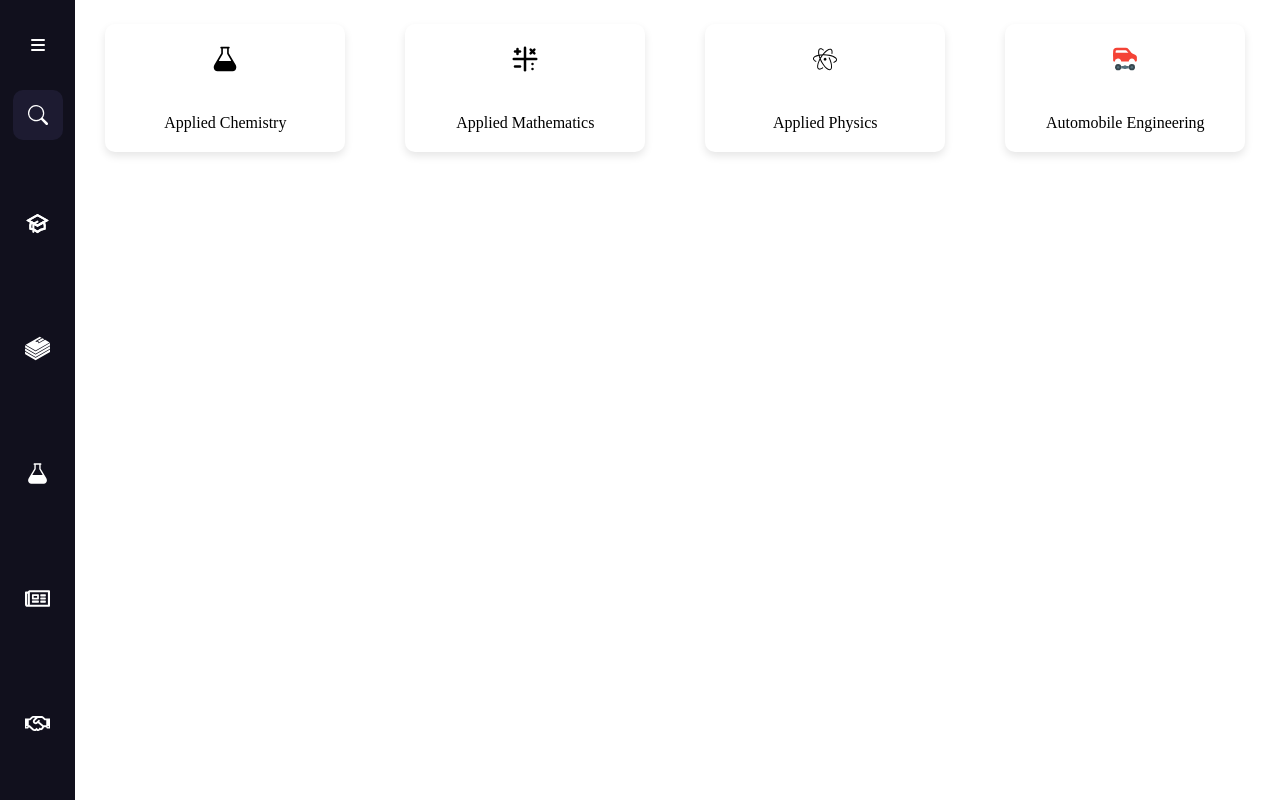
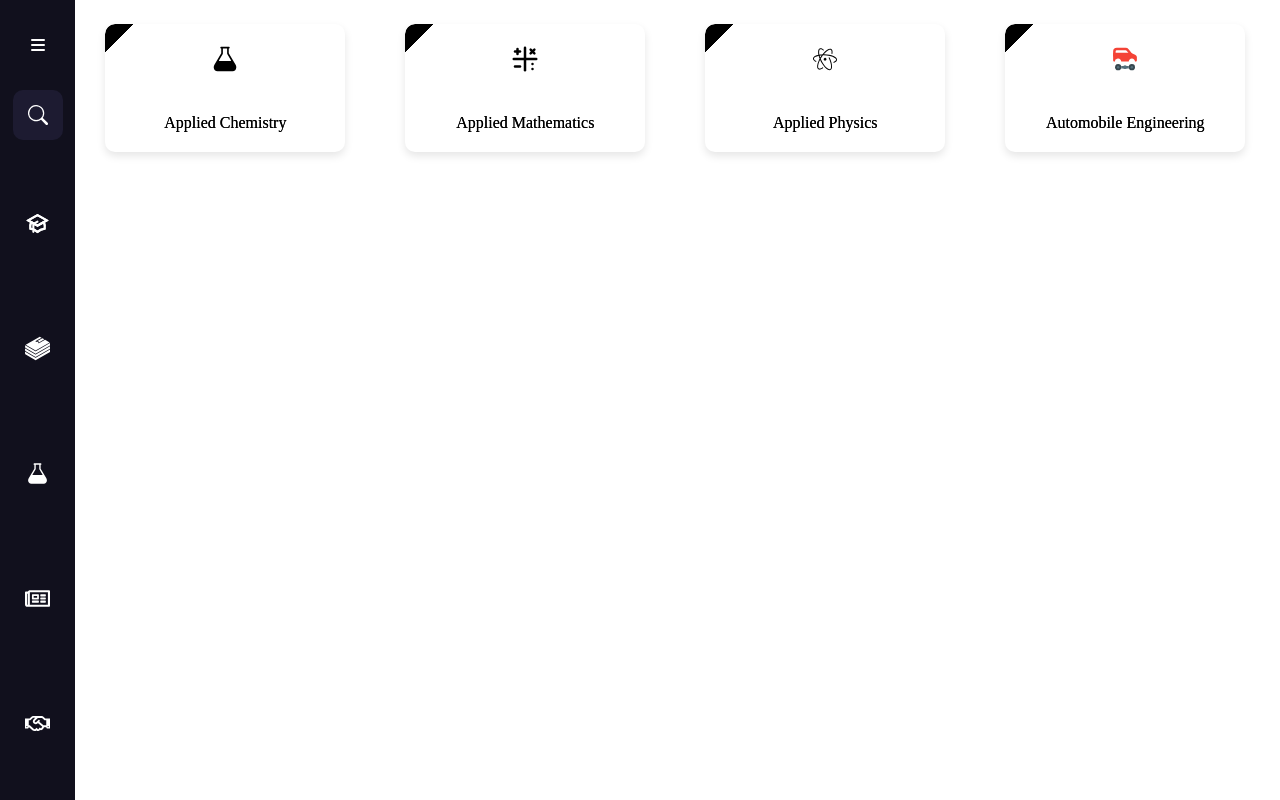
Before and after one commit to AishwaryaSubash/SVCE_Website, a Next.js app: page /Academics in a window 1280 px wide. Built offline with nearby package versions, Linux system fonts and the light colour scheme.

Commit message:
permission granted for commits

```diff
--- a/pages/Academics/Academics.module.scss
+++ b/pages/Academics/Academics.module.scss
@@ -40,6 +40,17 @@
   box-shadow: 0 4px 8px 0 rgba(0, 0, 0, 0.1);
   border-radius: 10px;
   margin: 10px;
+  background: linear-gradient(-45deg, #000 40%, #fff 0 60%, #000 0) right/300%
+      100% no-repeat,
+    linear-gradient(-45deg, #0000 40%, #000 0 60%, #0000 0) right/300% 100%
+      no-repeat;
+  -webkit-background-clip: text, padding-box;
+  background-clip: text, padding-box;
+}
+
+.dept:hover {
+  transition: 0.8s;
+  background-position: left;
 }
 .icon {
   display: flex;
```
